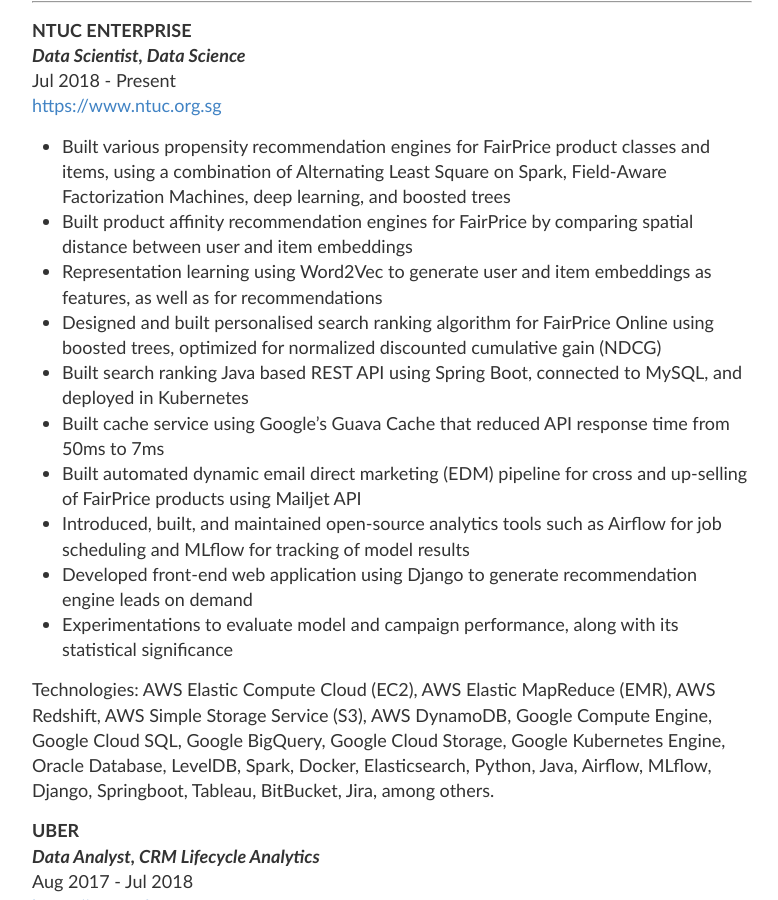
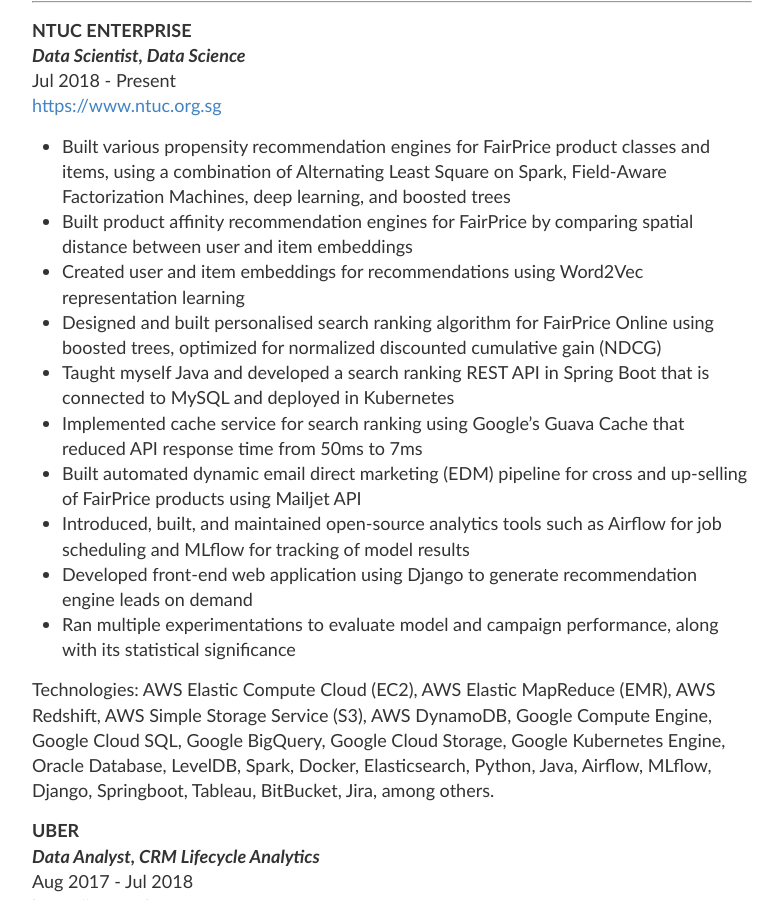
Before and after one commit to wngaw/wngaw.github.io, a Jekyll site: the page built from resume.md, in a window 1280 px wide and 900 px high, scrolled down 291 px. Shown: the whole window, without its empty margins (248-1026 px from the left). Built offline with Jekyll 4.4.1, drawn with Linux system fonts in a browser that asks for light colours.

Commit message:
update resume

```diff
--- a/resume.md
+++ b/resume.md
@@ -10,17 +10,16 @@
 _**Data Scientist, Data Science**_
 Jul 2018 - Present
 [https://www.ntuc.org.sg](https://www.ntuc.org.sg)
-
 - Built various propensity recommendation engines for FairPrice product classes and items, using a combination of Alternating Least Square on Spark, Field-Aware Factorization Machines, deep learning, and boosted trees
 - Built product affinity recommendation engines for FairPrice by comparing spatial distance between user and item embeddings
-- Representation learning using Word2Vec to generate user and item embeddings as features, as well as for recommendations
+- Created user and item embeddings for recommendations using Word2Vec representation learning
 - Designed and built personalised search ranking algorithm for FairPrice Online using boosted trees, optimized for normalized discounted cumulative gain (NDCG)
-- Built search ranking Java based REST API using Spring Boot, connected to MySQL, and deployed in Kubernetes
-- Built cache service using Google's Guava Cache that reduced API response time from 50ms to 7ms
+- Taught myself Java and developed a search ranking REST API in Spring Boot that is connected to MySQL and deployed in Kubernetes
+- Implemented cache service for search ranking using Google's Guava Cache that reduced API response time from 50ms to 7ms
 - Built automated dynamic email direct marketing (EDM) pipeline for cross and up-selling of FairPrice products using Mailjet API
 - Introduced, built, and maintained open-source analytics tools such as Airflow for job scheduling and MLflow for tracking of model results
 - Developed front-end web application using Django to generate recommendation engine leads on demand
-- Experimentations to evaluate model and campaign performance, along with its statistical significance
+- Ran multiple experimentations to evaluate model and campaign performance, along with its statistical significance
 
 Technologies: AWS Elastic Compute Cloud (EC2), AWS Elastic MapReduce (EMR), AWS Redshift, AWS Simple Storage Service (S3), AWS DynamoDB, Google Compute Engine, Google Cloud SQL, Google BigQuery, Google Cloud Storage, Google Kubernetes Engine, Oracle Database, LevelDB, Spark, Docker, Elasticsearch, Python, Java, Airflow, MLflow, Django, Springboot, Tableau, BitBucket, Jira, among others.
 
```
